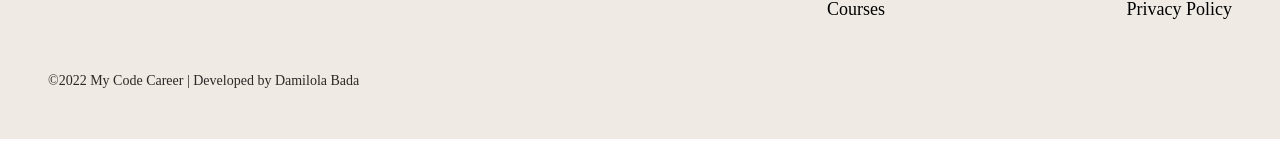
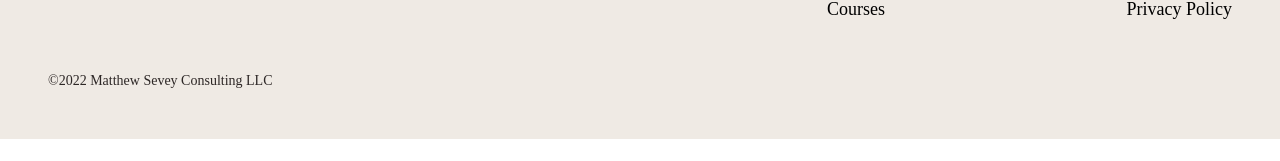
Before and after one commit to mycodecareer/mycodecareer.github.io, a React (Create React App) app: page /refer in a window 1280 px wide. Shown: the part 435-596 px from the top of the page. Built offline with nearby package versions, Linux system fonts and the light colour scheme; a web font is replaced by a local one.

Commit message:
update copywrite in footer

```diff
--- a/src/components/common/Footer/Footer.jsx
+++ b/src/components/common/Footer/Footer.jsx
@@ -56,7 +56,7 @@ const Footer = () => {
           <FooterLinks heading="links" footerLinks={footerLinks} />
         </section>
         <section className="text-xs text-text-main self-center sm:self-start sm:text-sm">
-          &copy;2022 My Code Career | Developed by Damilola Bada
+          &copy;2022 Matthew Sevey Consulting LLC
         </section>
       </footer>
     </>
```
